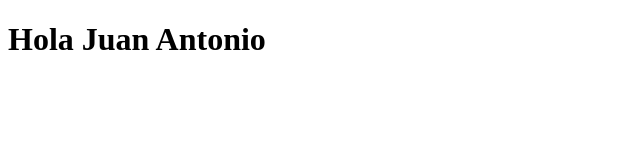
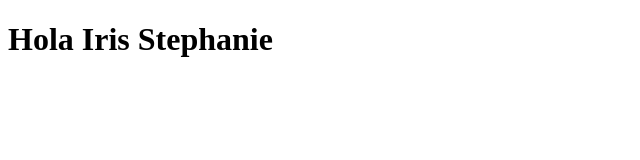
Before and after one commit to EdgarFSCTS/ci-cd-test, a plain HTML site: page index.html in a window 1280 px wide. Shown: the full height of the page, 0-640 px from the left. Drawn offline with Linux system fonts and the light colour scheme.

Commit message:
change name

```diff
--- a/index.html
+++ b/index.html
@@ -7,7 +7,7 @@
     <title>TEST CI/CD</title>
 </head>
 <body>
-    <h1>Hola Juan Antonio
+    <h1>Hola Iris Stephanie
     </h1>
 </body>
 </html>
```
Also changed, not shown: 1 other file.
